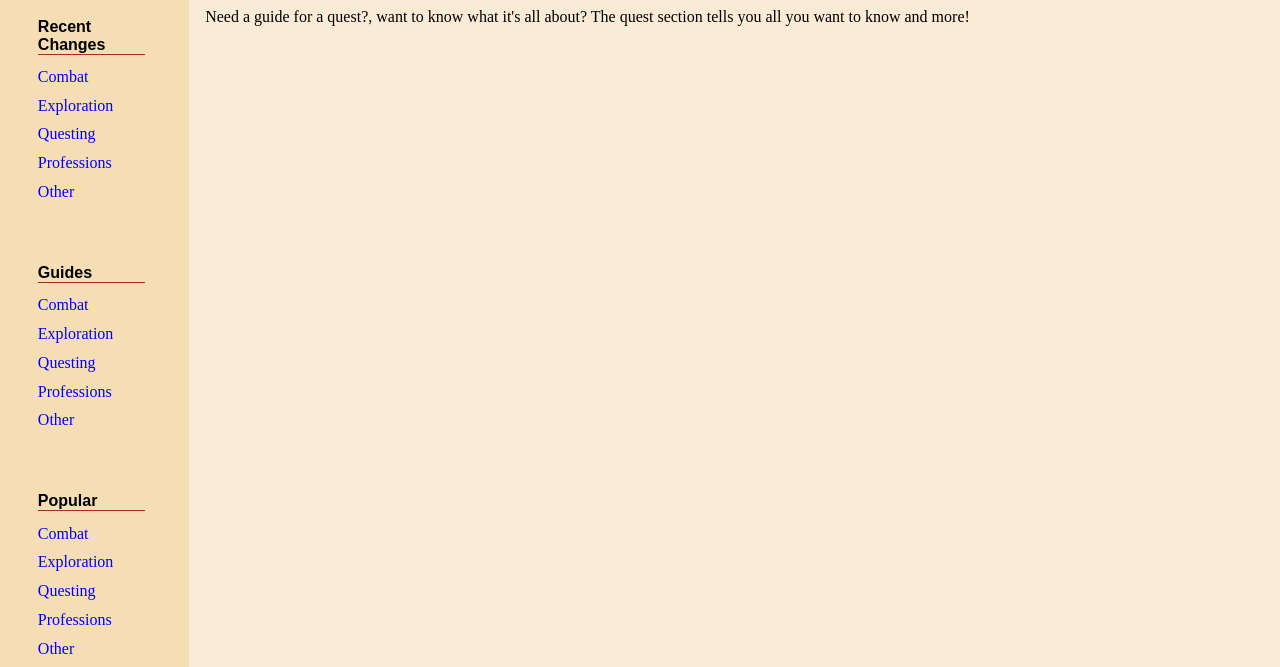
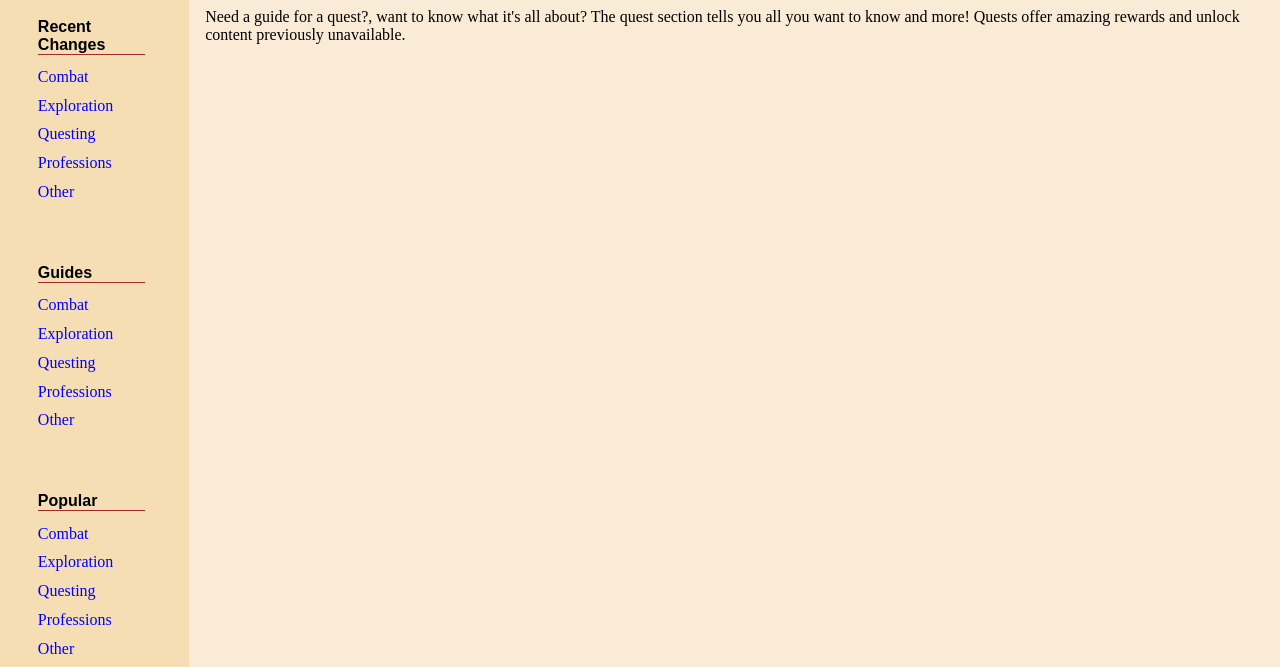
Before and after one commit to bailey-long/MMO_Wiki, a plain HTML site: page src/index.html in a window 1280 px wide. Shown: the part 433-1100 px from the top of the page. Drawn offline with Linux system fonts and the light colour scheme; a web font is replaced by a local one.

Commit message:
updated quest text

```diff
--- a/src/index.html
+++ b/src/index.html
@@ -29,7 +29,7 @@
     <a href="/skills/Overview/index.html"><h1>Skills</h1></a>
     <p>Lorem ipsum dolor sit, amet consectetur adipisicing elit. Inventore beatae possimus perspiciatis ab adipisci, aliquid repellendus vel? Accusamus dolor laudantium iusto iure inventore nisi eum, totam sapiente natus enim voluptatem!</p>
     <a href="/Quests/Overview/index.html"><h1>Quests</h1></a>
-    <p>Need a guide for a quest?, want to know what it's all about? The quest section tells you all you want to know and more!</p>
+    <p>Need a guide for a quest?, want to know what it's all about? The quest section tells you all you want to know and more! Quests offer amazing rewards and unlock content previously unavailable.</p>
     </div>
 
     <div class="footer">
```
